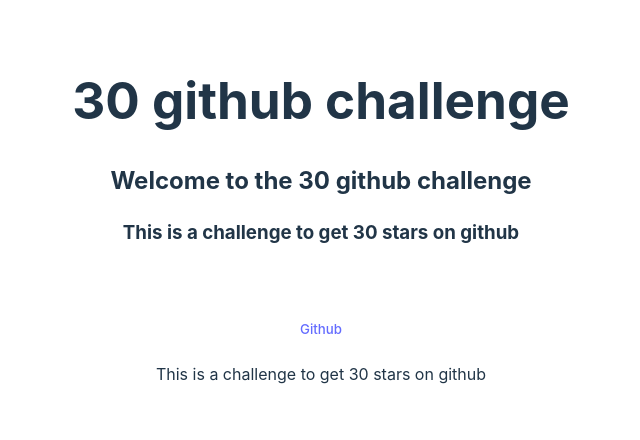
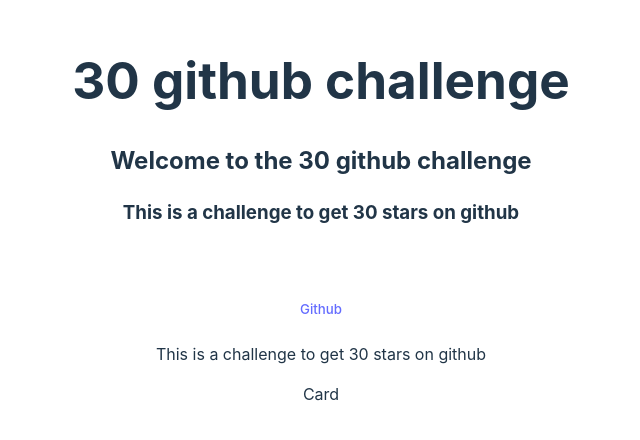
Before and after one commit to aiperi/30github, a React (Vite) app: page / in a window 1280 px wide. Shown: the part 164-604 px from the top of the page, without its empty margins (319-959 px from the left). Built offline with nearby package versions, Linux system fonts and the light colour scheme.

Commit message:
installing some libs

```diff
--- a/package.json
+++ b/package.json
@@ -11,7 +11,8 @@
   },
   "dependencies": {
     "react": "^19.0.0",
-    "react-dom": "^19.0.0"
+    "react-dom": "^19.0.0",
+    "react-router": "^7.1.5"
   },
   "devDependencies": {
     "@eslint/js": "^9.19.0",
--- a/src/App.tsx
+++ b/src/App.tsx
@@ -1,4 +1,5 @@
 import './App.css'
+import Card from "./components/card.tsx";
 
 function App() {
 
@@ -20,6 +21,7 @@
                 <p className="card-text">
                   This is a challenge to get 30 stars on github
                 </p>
+                  <Card/>
               </div>
             </div>
           </div>
```
Also changed, not shown: 1 other file (tests, documents, lock files or other folders).
